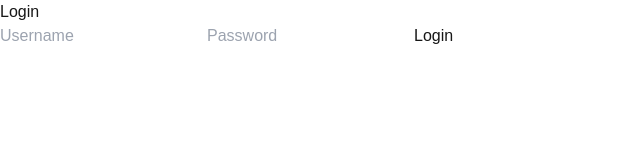
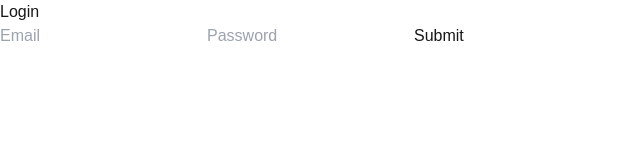
Before and after one commit to alansobchacki/singularity, a Next.js app in the folder frontend/: page /login in a window 1280 px wide. Shown: the top 160 px of the page, without its empty margins (0-640 px from the left). Built offline with nearby package versions, Linux system fonts and the light colour scheme.

Commit message:
Implement a very basic login form.

```diff
--- a/frontend/src/app/login/page.tsx
+++ b/frontend/src/app/login/page.tsx
@@ -1,49 +1,70 @@
 "use client";
+import { useRouter } from "next/navigation";
+import { Formik } from "formik";
+import * as Yup from "yup";
 
-import { useState } from "react";
-import { useRouter } from "next/navigation";
-
-export default function LoginPage() {
-  const [username, setUsername] = useState("");
-  const [password, setPassword] = useState("");
+const LoginPage = () => {
   const router = useRouter();
 
-  const handleLogin = async (e: React.FormEvent) => {
-    e.preventDefault();
-
-    // Fake login logic (replace with actual authentication)
-    if (username === "admin" && password === "password") {
-      router.push("/"); // Redirect to home page
-    } else {
-      alert("Invalid credentials");
-    }
-  };
+  const validationSchema = Yup.object({
+    email: Yup.string()
+      .email("Write a valid email")
+      .required("Write your email"),
+    password: Yup.string()
+      .min(8, "Your password must have more than 8 characters")
+      .required("Write your password"),
+  });
 
   return (
     <div className="flex flex-row h-screen bg-white">
       <div className="w-1/2 bg-blue-200"></div>
       <div className="w-1/2 flex flex-col justify-center items-center">
         <h1 className="text-xl font-bold text-black">Login</h1>
-        <form onSubmit={handleLogin} className="flex flex-col gap-4">
+        <Formik
+          initialValues={{ email: "", password: "" }}
+          validationSchema={validationSchema}
+          onSubmit={(values, actions) => {
+            console.log(values);
+            alert("Form submitted!");
+            // implement valid logic here
+          }}
+        >
+          {(props) => (
+            <form onSubmit={props.handleSubmit} className="flex flex-col gap-4">
               <input
                 type="text"
-            placeholder="Username"
-            value={username}
-            onChange={(e) => setUsername(e.target.value)}
-            className="border p-2"
+                onChange={props.handleChange}
+                onBlur={props.handleBlur}
+                value={props.values.email}
+                name="email"
+                placeholder="Email"
+                className="text-black border p-2"
               />
+              {props.errors.email && props.touched.email && (
+                <div className="text-red-500">{props.errors.email}</div>
+              )}
+
               <input
                 type="password"
+                onChange={props.handleChange}
+                onBlur={props.handleBlur}
+                value={props.values.password}
+                name="password"
                 placeholder="Password"
-            value={password}
-            onChange={(e) => setPassword(e.target.value)}
-            className="border p-2"
+                className="text-black border p-2"
               />
-          <button type="submit" className="bg-blue-500 text-white p-2">
-            Login
+              {props.errors.password && props.touched.password && (
+                <div className="text-red-500">{props.errors.password}</div>
+              )}
+              <button className="text-black border p-3" type="submit">
+                Submit
               </button>
             </form>
+          )}
+        </Formik>
       </div>
     </div>
   );
-}
+};
+
+export default LoginPage;
```
Also changed, not shown: frontend/package.json (+8 -5 lines), 1 other file (tests, documents, lock files or other folders). Lines whose indentation alone changed are shown as unchanged.
